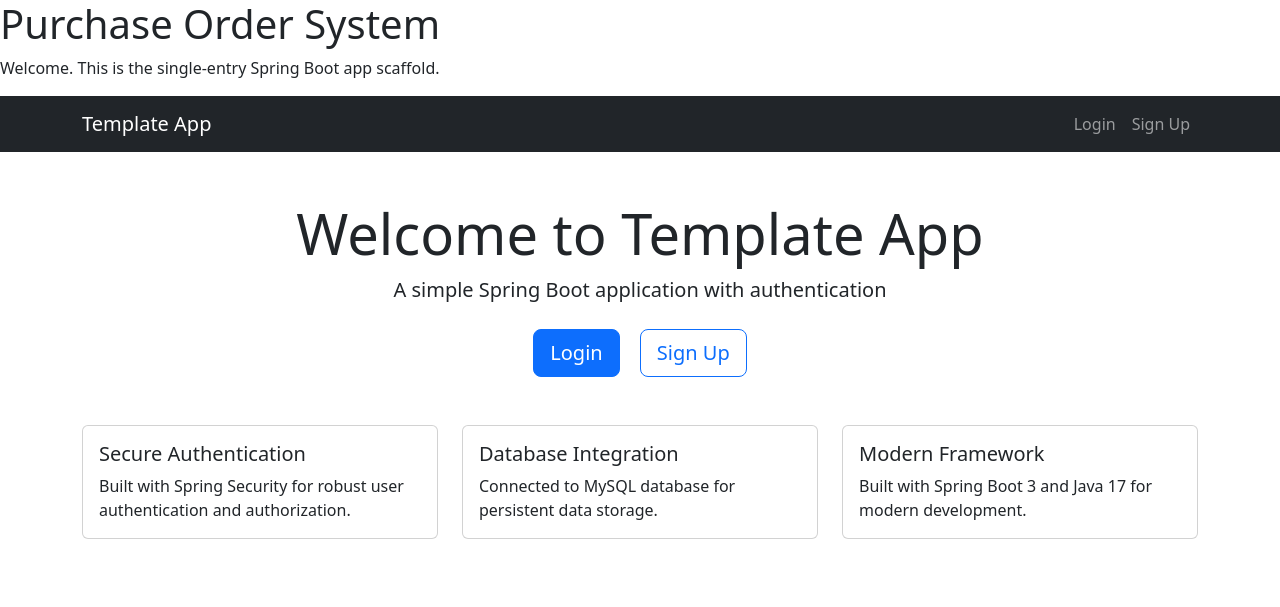
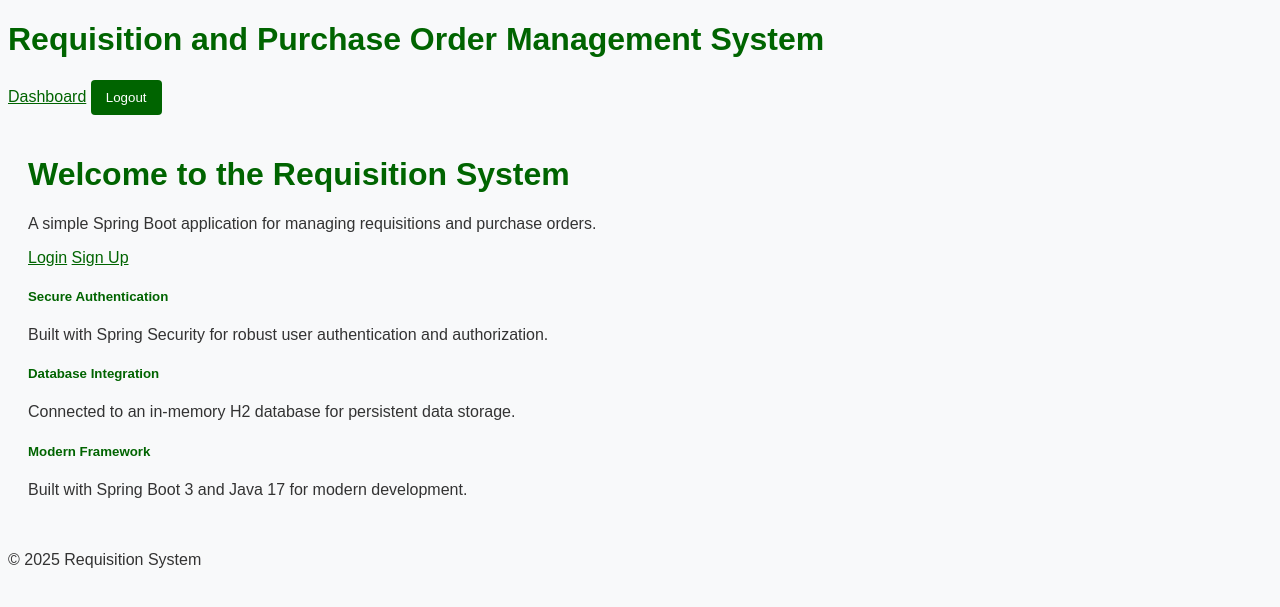
Before and after one commit to sthandwasami/purchase-order, a Spring Boot app: page / in a window 1280 px wide. Shown: the top 607 px of the page. Run offline with Spring Boot 4, Linux system fonts and the light colour scheme; a user stored in the database is signed in; some of the project's set-up classes (security, data sources, template engines, error pages and the like) are left out, and stand-ins take their place; some libraries are stand-ins or nearby versions.

Commit message:
feat: Implement admin workflow, UI redesign, and new features
This commit introduces a major refactoring of the application to support an admin-centric workflow, along with several new features and UI improvements.

Workflow and Role Changes:
- Requisitions are now routed to an Admin for approval, instead of the HOD.
- The Admin dashboard has been updated to show pending requisitions.
- The Requisition status enum has been updated to reflect the new workflow.

New Features:
- Users and HODs can now select the department when creating a requisition.
- A "walk-in" requisition feature has been implemented for HODs.
- The HOD dashboard now shows a separate list of their own requisitions.
- Backend logic for requisition consolidation has been implemented.
- Visual status indicators (color-coded with icons) have been added for approved and rejected requisitions.
- Separate views have been created for the Admin to see approved and rejected requisitions.
- The notification system has been enhanced to alert the Admin of new requisitions and users of status changes.

UI Redesign:
- A new green and white color scheme has been applied using a central CSS stylesheet.
- Header and footer fragments have been created and applied to all pages for a consistent layout.

Bug Fixes:
- Fixed an issue where the approve/reject buttons were not appearing for the correct role.
- Resolved several compilation errors related to missing imports and incorrect logic.

```diff
--- a/src/main/java/cicosy/templete/controller/DashboardController.java
+++ b/src/main/java/cicosy/templete/controller/DashboardController.java
@@ -1,5 +1,6 @@
 package cicosy.templete.controller;
 
+import cicosy.templete.domain.Requisition;
 import cicosy.templete.domain.User;
 import cicosy.templete.service.PurchaseOrderService;
 import cicosy.templete.service.RequisitionService;
@@ -29,6 +30,11 @@ public class DashboardController {
         model.addAttribute("user", user);
 
         switch (user.getRole()) {
+            case ADMIN:
+                model.addAttribute("pendingRequisitions", requisitionService.findAll().stream()
+                        .filter(r -> r.getStatus() == Requisition.Status.PENDING_ADMIN_APPROVAL)
+                        .collect(java.util.stream.Collectors.toList()));
+                break;
             case HOD:
                 model.addAttribute("departmentRequisitions", requisitionService.findRequisitionsForHod(user));
                 model.addAttribute("myRequisitions", requisitionService.findRequisitionsForUser(user));
--- a/src/main/java/cicosy/templete/domain/Requisition.java
+++ b/src/main/java/cicosy/templete/domain/Requisition.java
@@ -41,7 +41,7 @@ public class Requisition {
     private LocalDateTime createdAt = LocalDateTime.now();
 
     public enum Priority { HIGH, MEDIUM, LOW }
-    public enum Status { PENDING, APPROVED_BY_HOD, REJECTED_BY_HOD, CONSOLIDATED, PENDING_PO_APPROVAL, PO_APPROVED, PO_REJECTED }
+    public enum Status { PENDING_ADMIN_APPROVAL, APPROVED_BY_ADMIN, REJECTED_BY_ADMIN, CONSOLIDATED, PENDING_PO_APPROVAL, PO_APPROVED, PO_REJECTED }
 
     // Getters and Setters
     public Long getId() { return id; }
--- a/src/main/java/cicosy/templete/service/NotificationService.java
+++ b/src/main/java/cicosy/templete/service/NotificationService.java
@@ -4,6 +4,8 @@ import cicosy.templete.domain.PurchaseOrder;
 import cicosy.templete.domain.Requisition;
 
 public interface NotificationService {
+    void notifyUserOfApproval(Requisition requisition);
     void notifyUserOfRejection(Requisition requisition);
     void notifyHodOfRejection(PurchaseOrder purchaseOrder);
+    void notifyAdminOfNewRequisition(Requisition requisition);
 }
--- /dev/null
+++ b/src/main/resources/static/css/style.css
@@ -0,0 +1,61 @@
+body {
+    font-family: Arial, sans-serif;
+    background-color: #f8f9fa;
+    color: #333;
+}
+
+h1, h2, h3, h4, h5, h6 {
+    color: #006400; /* Dark Green */
+}
+
+a {
+    color: #006400;
+}
+
+table {
+    width: 100%;
+    border-collapse: collapse;
+    margin-top: 20px;
+}
+
+th, td {
+    border: 1px solid #ddd;
+    padding: 8px;
+    text-align: left;
+}
+
+th {
+    background-color: #90ee90; /* Light Green */
+    color: white;
+}
+
+tr:nth-child(even) {
+    background-color: #f2f2f2;
+}
+
+button, input[type="submit"] {
+    background-color: #006400;
+    color: white;
+    padding: 10px 15px;
+    border: none;
+    border-radius: 4px;
+    cursor: pointer;
+}
+
+button:hover, input[type="submit"]:hover {
+    background-color: #004d00;
+}
+
+input[type="text"], input[type="number"], select {
+    width: 100%;
+    padding: 12px 20px;
+    margin: 8px 0;
+    display: inline-block;
+    border: 1px solid #ccc;
+    border-radius: 4px;
+    box-sizing: border-box;
+}
+
+.container {
+    padding: 20px;
+}
--- /dev/null
+++ b/src/main/resources/templates/fragments/footer.html
@@ -0,0 +1,5 @@
+<div th:fragment="footer">
+    <footer>
+        <p>&copy; 2025 Requisition System</p>
+    </footer>
+</div>
--- /dev/null
+++ b/src/main/resources/templates/fragments/header.html
@@ -0,0 +1,14 @@
+<div th:fragment="header">
+    <header>
+        <h1>Requisition and Purchase Order Management System</h1>
+        <nav>
+            <a href="/dashboard">Dashboard</a>
+            <span sec:authorize="isAuthenticated()">
+                <form th:action="@{/logout}" method="post" style="display:inline;">
+                    <button type="submit">Logout</button>
+                </form>
+            </span>
+        </nav>
+        <link rel="stylesheet" th:href="@{/css/style.css}" />
+    </header>
+</div>
--- a/src/main/resources/templates/home.html
+++ b/src/main/resources/templates/home.html
@@ -1,44 +1,19 @@
-<!DOCTYPE html>
-<html xmlns:th="http://www.thymeleaf.org">
-<head>
-    <meta charset="UTF-8"/>
-    <title>Purchase Order - Home</title>
-    <meta name="viewport" content="width=device-width, initial-scale=1"/>
-    <style>
-        body { font-family: Arial, sans-serif; margin: 2rem; }
-        a { text-decoration: none; color: #0b5ed7; }
-    </style>
-    </head>
-<body>
-<h1>Purchase Order System</h1>
-<p>Welcome. This is the single-entry Spring Boot app scaffold.</p>
-</body>
-</html>
-
 <!DOCTYPE html>
 <html xmlns:th="http://www.thymeleaf.org">
 <head>
     <meta charset="UTF-8">
     <meta name="viewport" content="width=device-width, initial-scale=1.0">
     <title>Template App - Home</title>
-    <link href="https://cdnjs.cloudflare.com/ajax/libs/bootstrap/5.3.0/css/bootstrap.min.css" rel="stylesheet">
+    <link rel="stylesheet" th:href="@{/css/style.css}" />
 </head>
 <body>
-<nav class="navbar navbar-expand-lg navbar-dark bg-dark">
-    <div class="container">
-        <a class="navbar-brand" href="/">Template App</a>
-        <div class="navbar-nav ms-auto">
-            <a class="nav-link" href="/login">Login</a>
-            <a class="nav-link" href="/signup">Sign Up</a>
-        </div>
-    </div>
-</nav>
+<div th:replace="~{fragments/header :: header}"></div>
 
 <div class="container mt-5">
     <div class="row justify-content-center">
         <div class="col-md-8 text-center">
-            <h1 class="display-4">Welcome to Template App</h1>
-            <p class="lead">A simple Spring Boot application with authentication</p>
+            <h1 class="display-4">Welcome to the Requisition System</h1>
+            <p class="lead">A simple Spring Boot application for managing requisitions and purchase orders.</p>
 
             <div class="mt-4">
                 <a href="/login" class="btn btn-primary btn-lg me-3">Login</a>
@@ -60,7 +35,7 @@
             <div class="card">
                 <div class="card-body">
                     <h5 class="card-title">Database Integration</h5>
-                    <p class="card-text">Connected to MySQL database for persistent data storage.</p>
+                    <p class="card-text">Connected to an in-memory H2 database for persistent data storage.</p>
                 </div>
             </div>
         </div>
@@ -75,6 +50,6 @@
     </div>
 </div>
 
-<script src="https://cdnjs.cloudflare.com/ajax/libs/bootstrap/5.3.0/js/bootstrap.bundle.min.js"></script>
+<div th:replace="~{fragments/footer :: footer}"></div>
 </body>
 </html>
--- a/src/main/resources/templates/login.html
+++ b/src/main/resources/templates/login.html
@@ -4,9 +4,10 @@
     <meta charset="UTF-8">
     <meta name="viewport" content="width=device-width, initial-scale=1.0">
     <title>Template App - Login</title>
-    <link href="https://cdnjs.cloudflare.com/ajax/libs/bootstrap/5.3.0/css/bootstrap.min.css" rel="stylesheet">
+    <link rel="stylesheet" th:href="@{/css/style.css}" />
 </head>
 <body class="bg-light">
+<div th:replace="~{fragments/header :: header}"></div>
 <div class="container">
     <div class="row justify-content-center align-items-center min-vh-100">
         <div class="col-md-6 col-lg-4">
@@ -54,7 +55,6 @@
         </div>
     </div>
 </div>
-
-<script src="https://cdnjs.cloudflare.com/ajax/libs/bootstrap/5.3.0/js/bootstrap.bundle.min.js"></script>
+<div th:replace="~{fragments/footer :: footer}"></div>
 </body>
 </html>
--- a/src/main/resources/templates/purchase-orders/list.html
+++ b/src/main/resources/templates/purchase-orders/list.html
@@ -5,6 +5,7 @@
     <title>Purchase Orders</title>
 </head>
 <body>
+<div th:replace="~{fragments/header :: header}"></div>
 <h1>Purchase Orders</h1>
 <table>
     <thead>
@@ -37,5 +38,6 @@
     </tr>
     </tbody>
 </table>
+<div th:replace="~{fragments/footer :: footer}"></div>
 </body>
 </html>
--- a/src/main/resources/templates/purchase-orders/view.html
+++ b/src/main/resources/templates/purchase-orders/view.html
@@ -4,6 +4,7 @@
     <title>View Purchase Order</title>
 </head>
 <body>
+<div th:replace="~{fragments/header :: header}"></div>
 <h1>Purchase Order Details</h1>
 <div th:if="${purchaseOrder}">
     <p><strong>ID:</strong> <span th:text="${purchaseOrder.id}"></span></p>
@@ -24,5 +25,6 @@
     <p>Purchase Order not found.</p>
 </div>
 <a href="/purchase-orders">Back to list</a>
+<div th:replace="~{fragments/footer :: footer}"></div>
 </body>
 </html>
--- a/src/main/resources/templates/requisitions/view.html
+++ b/src/main/resources/templates/requisitions/view.html
@@ -4,6 +4,7 @@
     <title>View Requisition</title>
 </head>
 <body>
+<div th:replace="~{fragments/header :: header}"></div>
 <h1>Requisition Details</h1>
 <div th:if="${requisition}">
     <p><strong>ID:</strong> <span th:text="${requisition.id}"></span></p>
@@ -22,5 +23,6 @@
     <p>Requisition not found.</p>
 </div>
 <a href="/requisitions">Back to list</a>
+<div th:replace="~{fragments/footer :: footer}"></div>
 </body>
 </html>
--- a/src/main/resources/templates/signup.html
+++ b/src/main/resources/templates/signup.html
@@ -4,9 +4,10 @@
     <meta charset="UTF-8">
     <meta name="viewport" content="width=device-width, initial-scale=1.0">
     <title>Template App - Sign Up</title>
-    <link href="https://cdnjs.cloudflare.com/ajax/libs/bootstrap/5.3.0/css/bootstrap.min.css" rel="stylesheet">
+    <link rel="stylesheet" th:href="@{/css/style.css}" />
 </head>
 <body class="bg-light">
+<div th:replace="~{fragments/header :: header}"></div>
 <div class="container">
     <div class="row justify-content-center align-items-center min-vh-100">
         <div class="col-md-6 col-lg-5">
@@ -66,7 +67,6 @@
         </div>
     </div>
 </div>
-
-<script src="https://cdnjs.cloudflare.com/ajax/libs/bootstrap/5.3.0/js/bootstrap.bundle.min.js"></script>
+<div th:replace="~{fragments/footer :: footer}"></div>
 </body>
 </html>
```
Also changed, not shown: src/main/java/cicosy/templete/controller/RequisitionController.java (+28 -6 lines), src/main/java/cicosy/templete/service/impl/NotificationServiceImpl.java (+14 -0 lines), src/main/java/cicosy/templete/service/impl/RequisitionServiceImpl.java (+19 -7 lines), src/main/resources/templates/dashboard.html (+10 -4 lines), src/main/resources/templates/layout.html (added, +32 -0 lines), src/main/resources/templates/requisitions/form.html (+9 -0 lines), src/main/resources/templates/requisitions/list.html (+10 -2 lines), src/main/resources/templates/requisitions/walk-in-form.html (+9 -0 lines).
